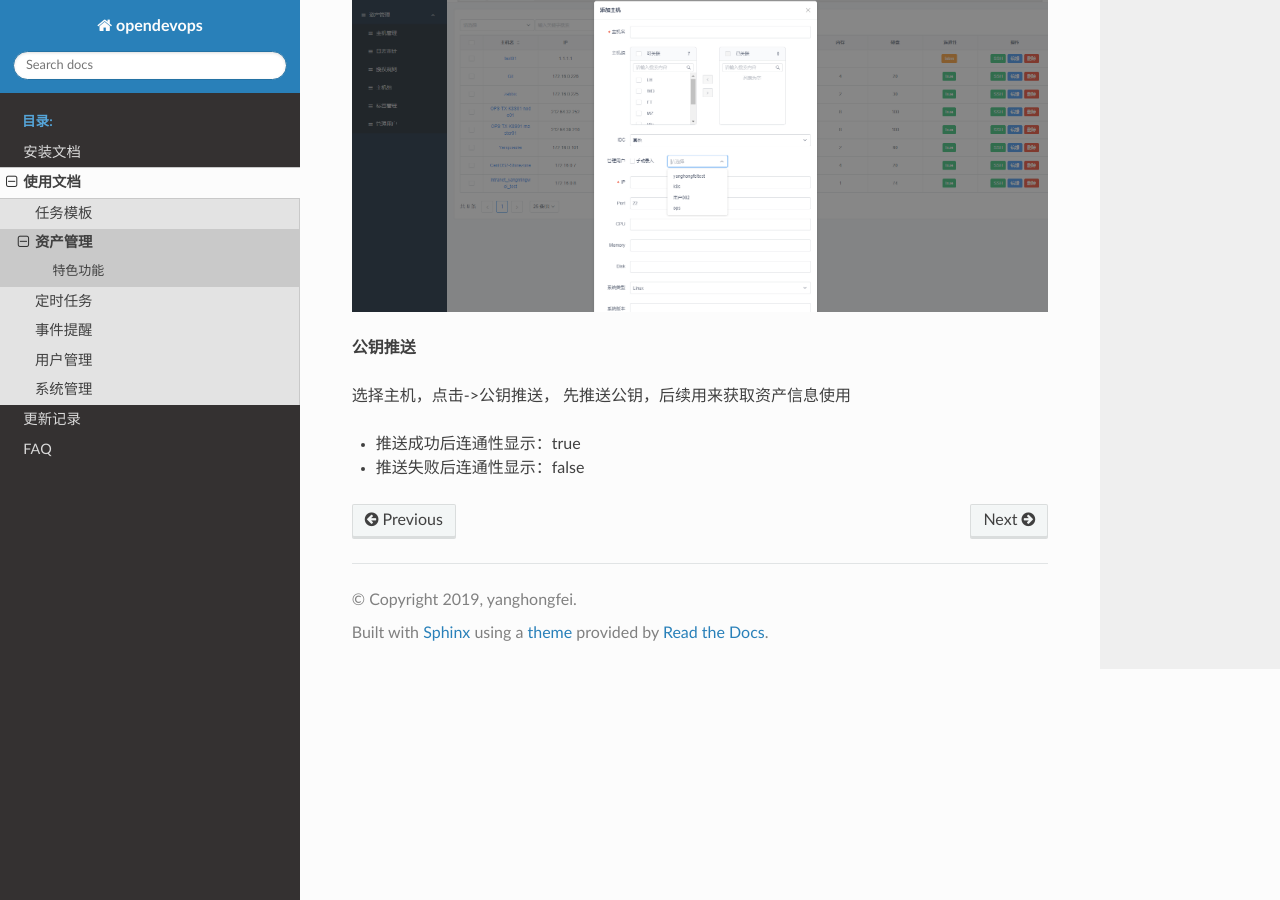
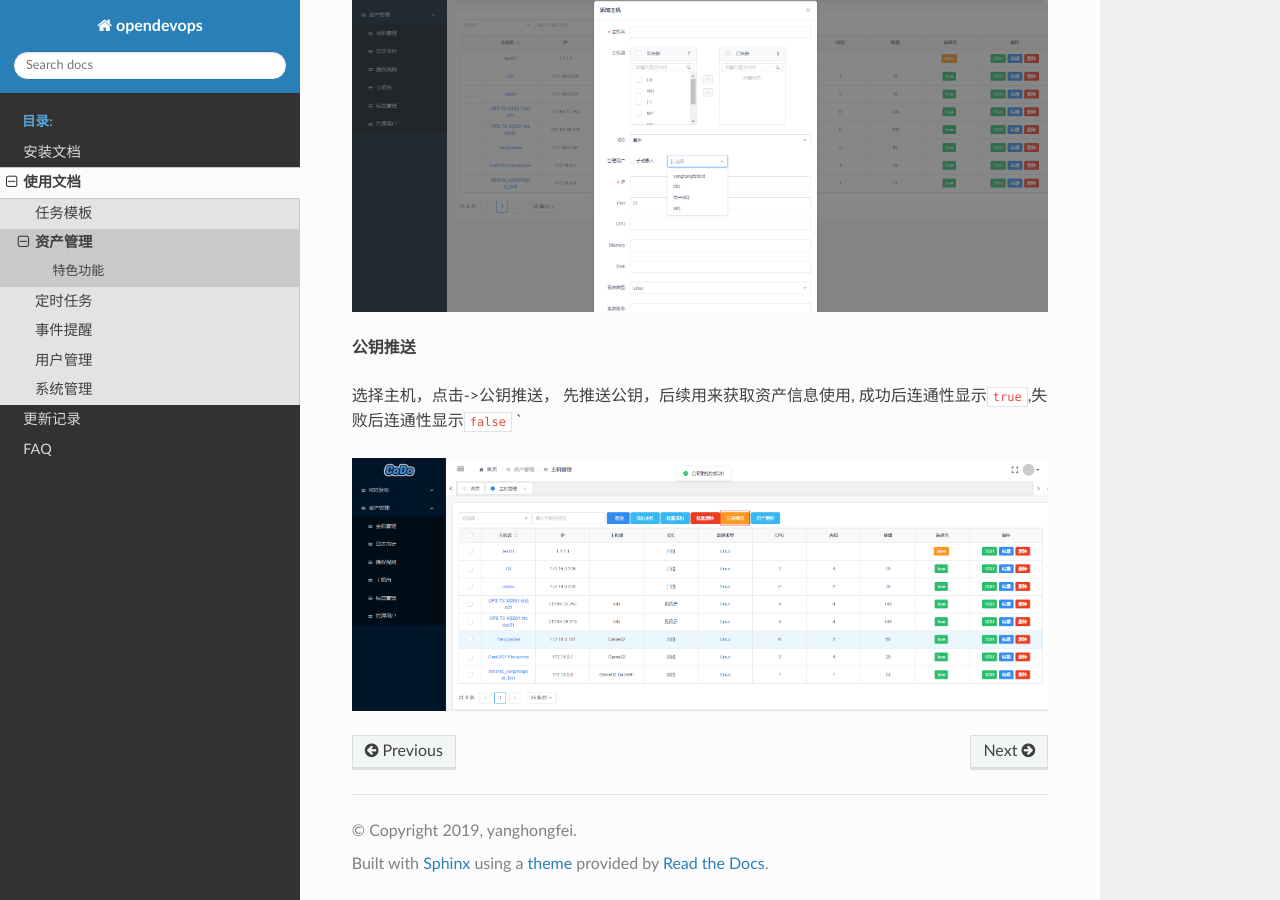
Before and after one commit to opendevops-cn/opendevops, a Sphinx documentation site: the page built from docs/source/cmdb_manager.md, in a window 1280 px wide and 900 px high, scrolled down 814 px. Built offline with Sphinx 7.4.7 and the Read the Docs theme 2.0.0, drawn with Linux system fonts in a browser that asks for light colours; pages that are not in the unit, such as notebooks, are missing from menus.

Commit message:
更新CMDB信息

```diff
--- a/docs/source/cmdb_manager.md
+++ b/docs/source/cmdb_manager.md
@@ -32,10 +32,7 @@
 
 **公钥推送**
 
-选择主机，点击->公钥推送， 先推送公钥，后续用来获取资产信息使用
+选择主机，点击->公钥推送， 先推送公钥，后续用来获取资产信息使用, 成功后连通性显示`true`,失败后连通性显示`false`
+`
 
-- 推送成功后连通性显示：true
-- 推送失败后连通性显示：false
-
-
-<!--![](./_static/images/cmdb_add_key.png)-->
+![](./_static/images/cmdb_add_key.png)
```
